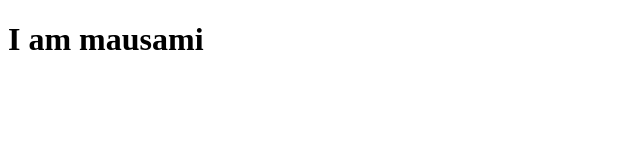
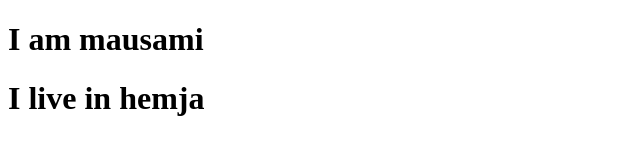
Before and after one commit to mausamishrees06/learning_git, a plain HTML site: page index.html in a window 1280 px wide. Shown: the whole page, without its empty margins (0-640 px from the left). Drawn offline with Linux system fonts and the light colour scheme.

Commit message:
added my address

```diff
--- a/index.html
+++ b/index.html
@@ -8,5 +8,6 @@
 </head>
 <body>
     <h1>I am mausami</h1>
+    <h1> I live in hemja</h1>
 </body>
 </html>
```
